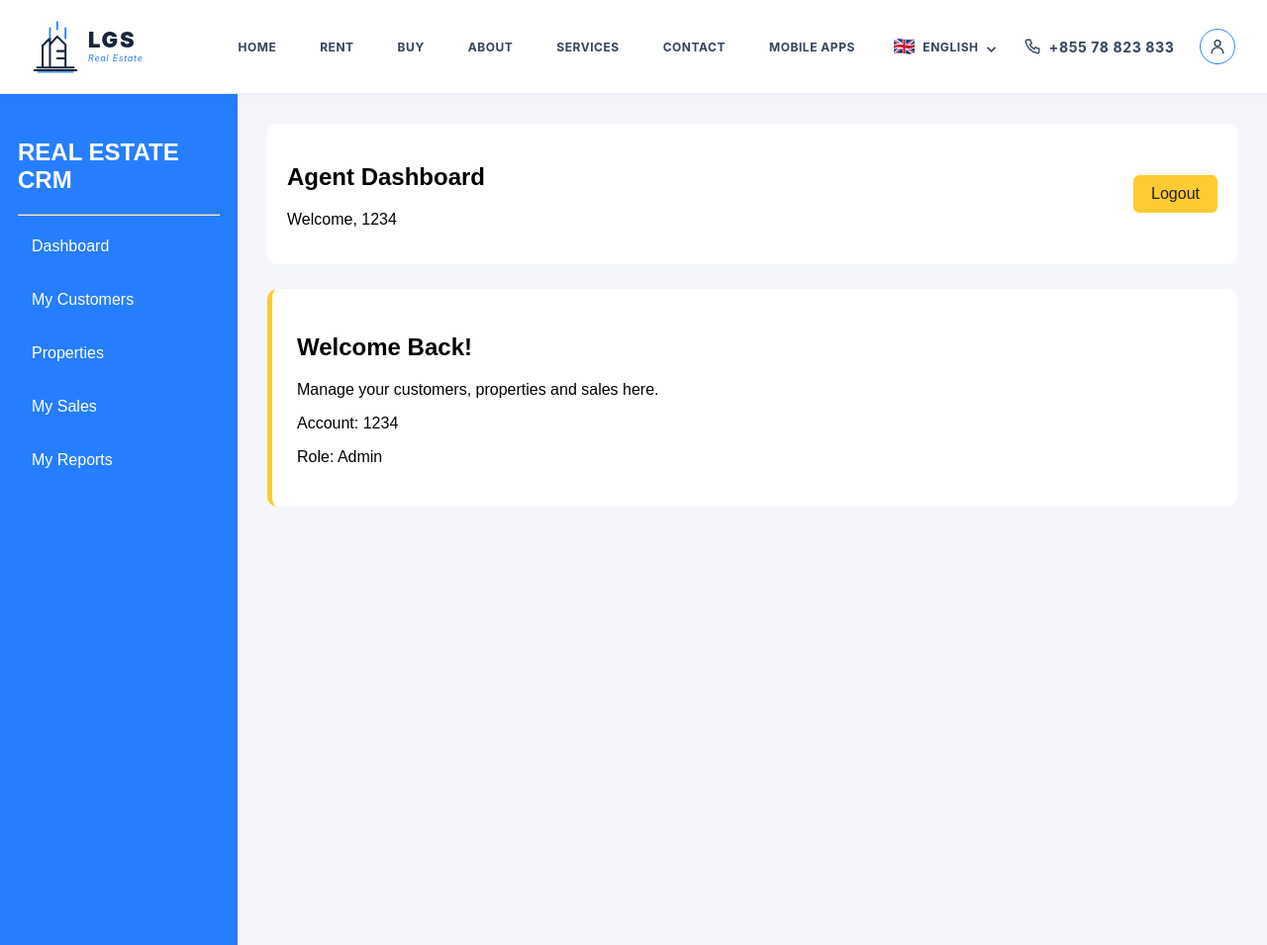
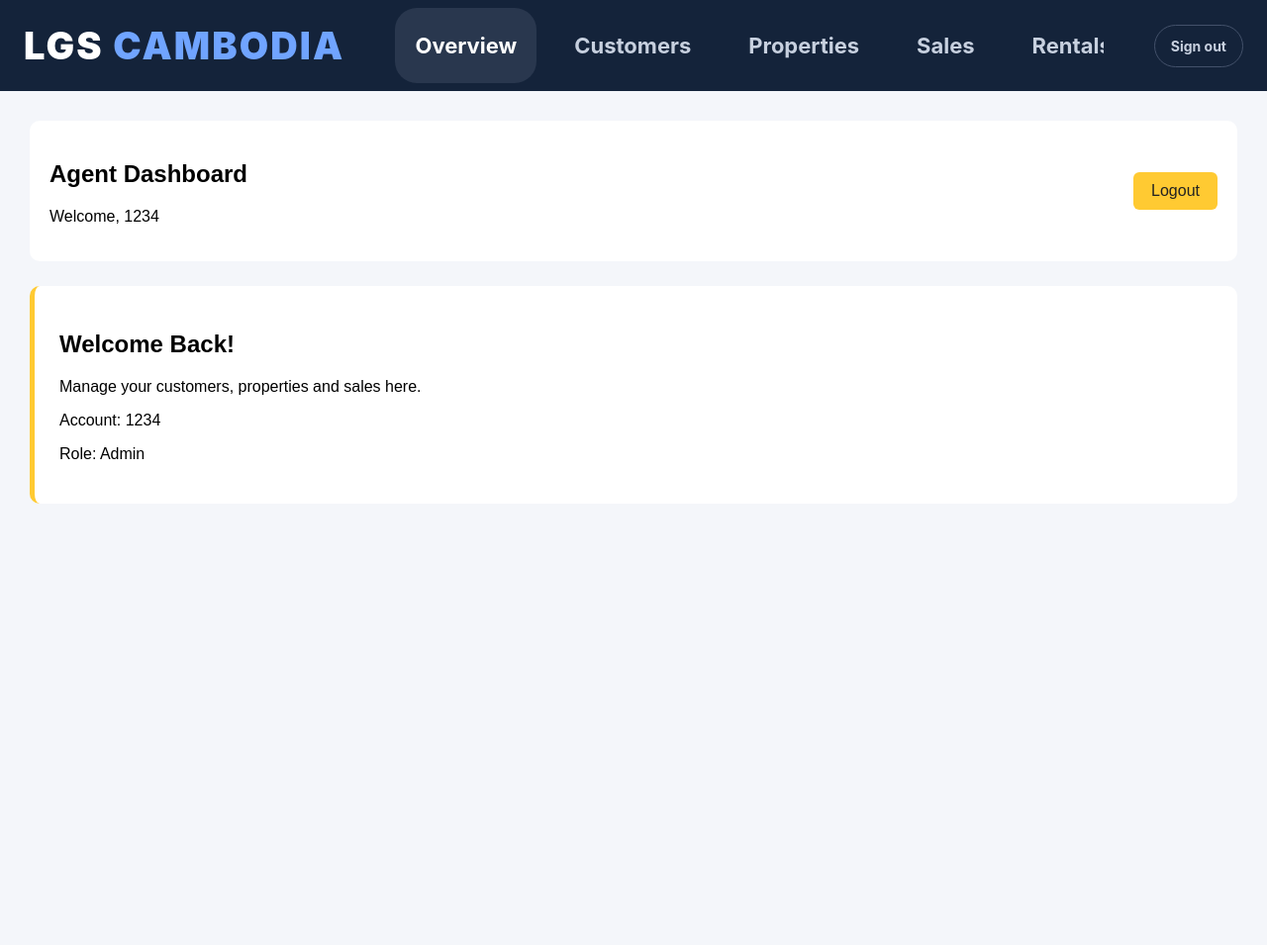
Before and after one commit to Reach55/RealEstateCRM, a Django app: page /crm/agent-dashboard/ in a window 1280 px wide. Shown: the whole page at 99% size. Run offline with Django 5.2, Linux system fonts and the light colour scheme; a user stored in the database is signed in; data comes from the database, SQL or seed files in the repository; tables that the repository leaves empty hold one stand-in row (values such as "Sample post").

Commit message:
Add agency navigation across signed-in pages

```diff
--- a/templates/dashboard/agent_dashboard.html
+++ b/templates/dashboard/agent_dashboard.html
@@ -14,30 +14,7 @@
             background: #f4f6fa;
         }
 
-        .sidebar {
-            position: fixed;
-            width: 240px;
-            height: 100vh;
-            background: #267eff;
-            color: white;
-            padding: 25px 18px;
-        }
-
-        .sidebar a {
-            display: block;
-            color: white;
-            text-decoration: none;
-            padding: 14px;
-            margin-top: 8px;
-            border-radius: 7px;
-        }
-
-        .sidebar a:hover {
-            background: #1764d1;
-        }
-
         .main {
-            margin-left: 240px;
             padding: 30px;
         }
 
@@ -66,27 +43,13 @@
             border-radius: 6px;
         }
 
-        @media(max-width: 800px) {
-            .sidebar { width: 180px; }
-            .main { margin-left: 180px; }
-        }
+        @media(max-width: 800px) { .main { padding: 18px; } }
     </style>
 </head>
 
 <body>
 {% include 'partials/site_header.html' %}
 
-
-<div class="sidebar">
-    <h2>REAL ESTATE CRM</h2>
-    <hr>
-
-    <a href="{% url 'agent_dashboard' %}">Dashboard</a>
-    <a href="{% url 'customer_list' %}">My Customers</a>
-    <a href="{% url 'property_list' %}">Properties</a>
-    <a href="{% url 'sale_list' %}">My Sales</a>
-    <a href="{% url 'agent_report' %}">My Reports</a>
-</div>
 
 <div class="main">
 
--- a/templates/partials/site_header.html
+++ b/templates/partials/site_header.html
@@ -1,4 +1,15 @@
 <style>
+  .agency-header{position:relative;z-index:20;background:#14233a;color:#fff;font-family:Inter,system-ui,-apple-system,"Segoe UI",sans-serif}
+  .agency-header *{box-sizing:border-box}
+  .agency-header__inner{width:calc(100% - 48px);min-height:92px;margin:auto;display:flex;align-items:center;gap:clamp(24px,4vw,60px)}
+  .agency-header__brand{flex:none;color:#fff;text-decoration:none;font-size:clamp(24px,3vw,38px);font-weight:900;letter-spacing:.055em;white-space:nowrap}
+  .agency-header__brand span{color:#70a4ff}
+  .agency-header__nav{display:flex;align-items:center;gap:clamp(8px,1.4vw,22px);overflow-x:auto;scrollbar-width:none;min-width:0}
+  .agency-header__nav::-webkit-scrollbar{display:none}
+  .agency-header__nav a,.agency-header__signout{flex:none;color:#c7d0df;text-decoration:none;font-size:clamp(15px,1.8vw,22px);font-weight:700;padding:25px 20px;border-radius:22px;white-space:nowrap}
+  .agency-header__nav a:hover,.agency-header__nav a.is-active{background:#29374e;color:#fff}
+  .agency-header__signout{margin-left:auto;padding:12px 16px;font-size:14px;border:1px solid #43516a}
+  @media(max-width:760px){.agency-header__inner{width:calc(100% - 24px);min-height:0;display:block;padding:12px 0 8px}.agency-header__brand{display:block;font-size:25px;margin:1px 4px 8px}.agency-header__nav{gap:4px}.agency-header__nav a{padding:13px 16px;border-radius:18px;font-size:16px}.agency-header__signout{position:absolute;right:0;top:12px;padding:8px 10px}.agency-header__nav{padding-right:82px}}
   .global-site-header{position:relative;z-index:20;background:#fff;color:#17243a;border-bottom:1px solid #e7edf5;box-shadow:0 4px 18px #17243a08;font-family:Inter,system-ui,-apple-system,"Segoe UI",sans-serif}
   .global-site-header *{box-sizing:border-box}
   .global-site-header__inner{width:min(1780px,100% - 64px);min-height:94px;margin:auto;display:grid;grid-template-columns:170px minmax(0,1fr) auto;align-items:center;gap:clamp(20px,3vw,56px)}
@@ -20,6 +31,25 @@
   @media(max-width:900px){.global-site-header__inner{width:calc(100% - 32px);min-height:86px;grid-template-columns:1fr auto;gap:4px 16px;padding:11px 0 8px}.global-site-header__links{grid-column:1/-1;grid-row:2;justify-content:flex-start;overflow-x:auto;overscroll-behavior-x:contain;padding:8px 1px 9px;gap:clamp(22px,5vw,44px);scrollbar-width:none;-webkit-overflow-scrolling:touch}.global-site-header__links::-webkit-scrollbar{display:none}.global-site-header__actions{grid-column:2;grid-row:1;gap:18px}.global-site-header__brand{gap:6px}.global-site-header__mark{width:39px;height:48px}.global-site-header__wordmark strong{font-size:20px}.global-site-header__links a{font-size:12px}}
   @media(max-width:520px){.global-site-header__inner{width:calc(100% - 28px);min-height:78px}.global-site-header__mark{width:34px;height:43px}.global-site-header__wordmark strong{font-size:18px}.global-site-header__wordmark small{font-size:8px}.global-site-header__actions{gap:12px}.global-site-header__phone{font-size:0!important;gap:0}.global-site-header__phone svg{width:21px;height:21px}.global-site-header__account{width:32px;height:32px}.global-site-header__links{gap:25px}.global-site-header__links a{font-size:11px}}
 </style>
+{% if request.user.is_authenticated %}
+  {% if request.user.role == 'ADMIN' %}{% url 'admin_dashboard' as agency_overview %}
+  {% elif request.user.role == 'PROPERTY' %}{% url 'property_list' as agency_overview %}
+  {% else %}{% url 'agent_dashboard' as agency_overview %}{% endif %}
+  <header class="agency-header">
+    <div class="agency-header__inner">
+      <a class="agency-header__brand" href="{{ agency_overview }}" aria-label="LGS Cambodia overview">LGS <span>CAMBODIA</span></a>
+      <nav class="agency-header__nav" aria-label="Agency navigation">
+        <a class="{% if request.resolver_match.url_name == 'admin_dashboard' or request.resolver_match.url_name == 'agent_dashboard' %}is-active{% endif %}" href="{{ agency_overview }}">Overview</a>
+        <a class="{% if request.resolver_match.url_name|slice:":8" == 'customer' %}is-active{% endif %}" href="{% url 'customer_list' %}">Customers</a>
+        <a class="{% if request.resolver_match.url_name|slice:":8" == 'property' %}is-active{% endif %}" href="{% url 'property_list' %}">Properties</a>
+        <a class="{% if request.resolver_match.url_name|slice:":4" == 'sale' %}is-active{% endif %}" href="{% url 'sale_list' %}">Sales</a>
+        <a class="{% if request.resolver_match.url_name|slice:":6" == 'rental' %}is-active{% endif %}" href="{% url 'rental_list' %}">Rentals</a>
+        <a class="{% if request.resolver_match.url_name|slice:":6" == 'agent_' or request.resolver_match.url_name == 'property_report' %}is-active{% endif %}" href="{% url 'agent_report' %}">Reports</a>
+      </nav>
+      <a class="agency-header__signout" href="{% url 'logout' %}">Sign out</a>
+    </div>
+  </header>
+{% else %}
 <header class="global-site-header">
   <div class="global-site-header__inner">
     <a class="global-site-header__brand" href="/" aria-label="LGS Cambodia home">
@@ -48,3 +78,4 @@
     </div>
   </div>
 </header>
+{% endif %}
```
